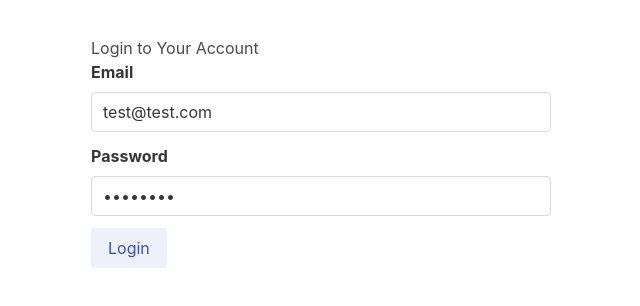
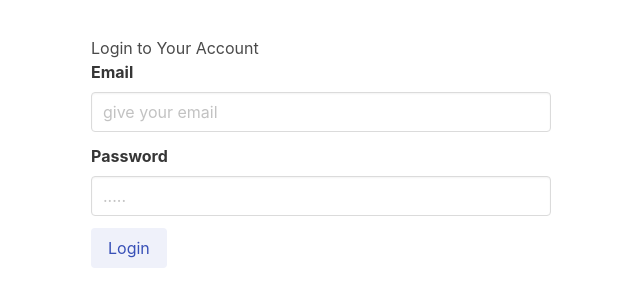
Before and after one commit to tmeftah/todo, a Vue app: page /login in a window 1280 px wide. Shown: the top 306 px of the page, without its empty margins (319-959 px from the left). Built offline with nearby package versions, Linux system fonts and the light colour scheme; no server answers.

Commit message:
removeemail placeholder

```diff
--- a/src/views/LoginView.vue
+++ b/src/views/LoginView.vue
@@ -26,8 +26,8 @@ import { auth } from '@/firebase'
 import { useRouter } from 'vue-router' // import router
 import { signInWithEmailAndPassword } from 'firebase/auth'
 
-const email = ref('test@test.com')
-const password = ref('12345678')
+const email = ref('')
+const password = ref('')
 const errMsg = ref('')
 
 const router = useRouter() // get a reference to our vue router
```
